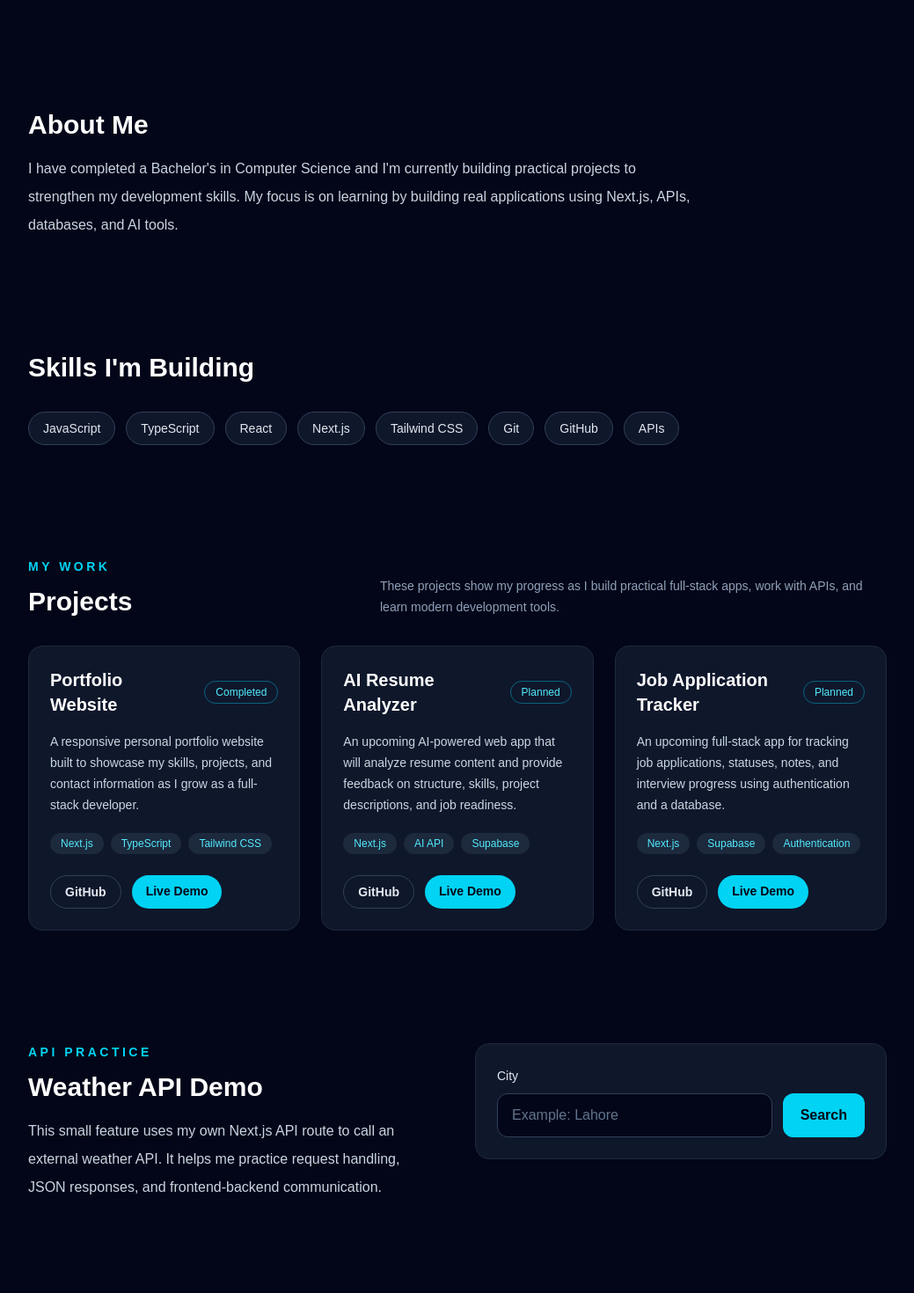
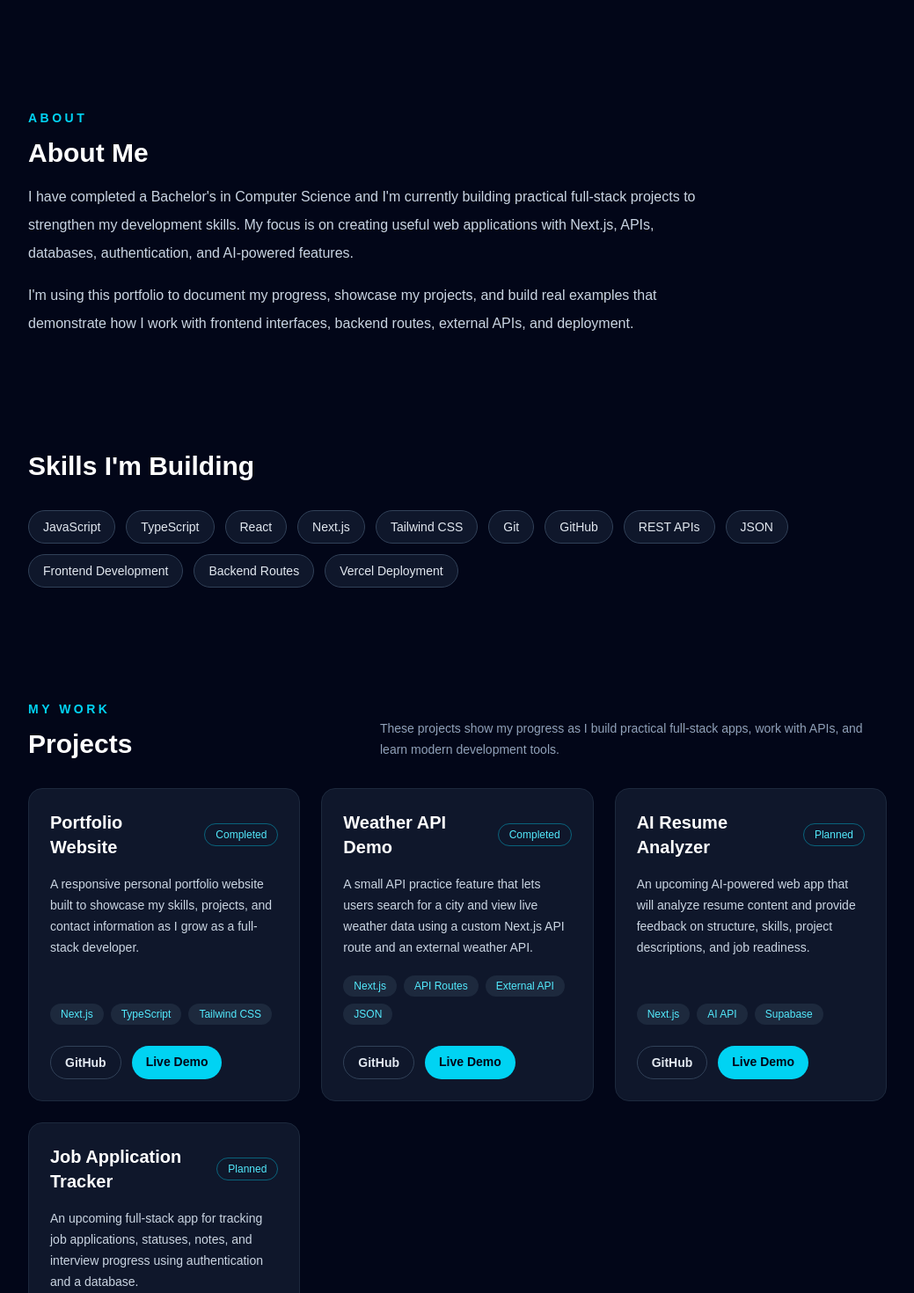
Before and after one commit to fasihbabar123/my-portfolio, a Next.js app: page / in a window 1280 px wide. Shown: the part 740-2210 px from the top of the page at 88% size, without its empty margins (120-1159 px from the left). Built offline with nearby package versions, Linux system fonts and the light colour scheme.

Commit message:
Update page.tsx
polish portfolio content

```diff
--- a/app/page.tsx
+++ b/app/page.tsx
@@ -10,7 +10,11 @@ const skills = [
   "Tailwind CSS",
   "Git",
   "GitHub",
-  "APIs",
+  "REST APIs",
+  "JSON",
+  "Frontend Development",
+  "Backend Routes",
+  "Vercel Deployment",
 ];
 
 const projects = [
@@ -23,6 +27,17 @@ const projects = [
     live: "https://my-portfolio-blue-beta-29.vercel.app",
     status: "Completed",
   },
+
+  {
+    title: "Weather API Demo",
+    description:
+      "A small API practice feature that lets users search for a city and view live weather data using a custom Next.js API route and an external weather API.",
+    tech: ["Next.js", "API Routes", "External API", "JSON"],
+    github: "https://github.com/fasihbabar123/my-portfolio",
+    live: "https://my-portfolio-blue-beta-29.vercel.app",
+    status: "Completed",
+  },
+
   {
     title: "AI Resume Analyzer",
     description:
@@ -158,6 +173,9 @@ export default function Home() {
             <a href="#projects" className="transition hover:text-cyan-400">
               Projects
             </a>
+            <a href="#api-demo" className="transition hover:text-cyan-400">
+              API Demo
+            </a>
             <a href="#contact" className="transition hover:text-cyan-400">
               Contact
             </a>
@@ -197,12 +215,24 @@ export default function Home() {
       </section>
 
       <section className="mx-auto max-w-5xl px-6 py-16" id="about">
-        <h2 className="text-3xl font-bold">About Me</h2>
+        <p className="text-sm font-semibold uppercase tracking-[0.25em] text-cyan-400">
+          About
+        </p>
+
+        <h2 className="mt-3 text-3xl font-bold">About Me</h2>
+
         <p className="mt-4 max-w-3xl leading-8 text-slate-300">
           I have completed a Bachelor&apos;s in Computer Science and I&apos;m
-          currently building practical projects to strengthen my development
-          skills. My focus is on learning by building real applications using
-          Next.js, APIs, databases, and AI tools.
+          currently building practical full-stack projects to strengthen my
+          development skills. My focus is on creating useful web applications
+          with Next.js, APIs, databases, authentication, and AI-powered
+          features.
+        </p>
+
+        <p className="mt-4 max-w-3xl leading-8 text-slate-300">
+          I&apos;m using this portfolio to document my progress, showcase my
+          projects, and build real examples that demonstrate how I work with
+          frontend interfaces, backend routes, external APIs, and deployment.
         </p>
       </section>
 
@@ -297,9 +327,10 @@ export default function Home() {
             <h2 className="mt-3 text-3xl font-bold">Weather API Demo</h2>
 
             <p className="mt-4 leading-8 text-slate-300">
-              This small feature uses my own Next.js API route to call an
-              external weather API. It helps me practice request handling,
-              JSON responses, and frontend-backend communication.
+             This feature demonstrates a full API flow: the user enters a city,
+             the frontend sends the city to a custom Next.js API route, the backend
+             calls an external weather API, and the result is returned as JSON and
+             displayed on the page.
             </p>
           </div>
 
```
